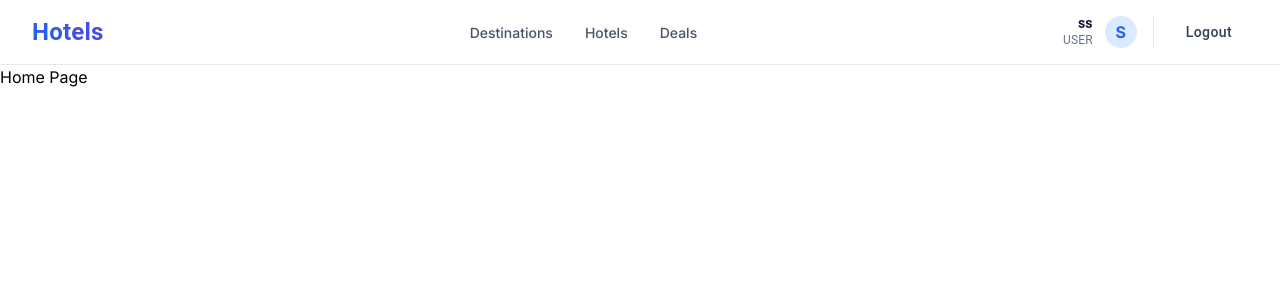
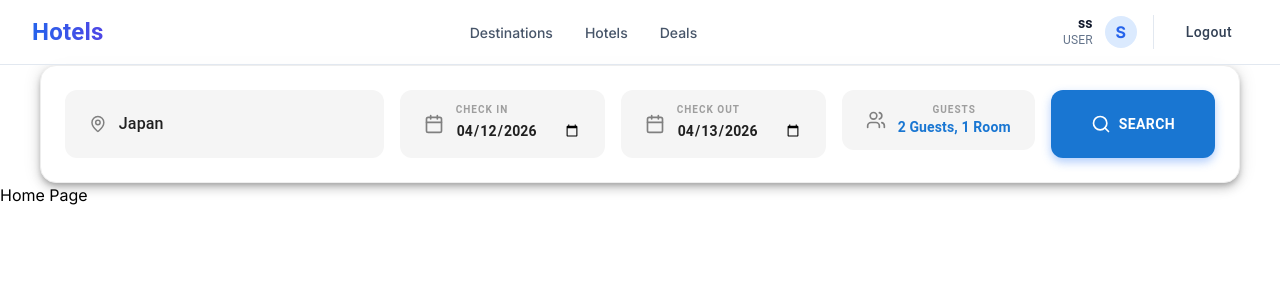
Before and after one commit to AhmadEleiwa/Travel-And-Accommadition-Booking-Platform, a React (Vite) app: page / in a window 1280 px wide. Shown: the top 300 px of the page. Built offline with nearby package versions, Linux system fonts and the light colour scheme.

Commit message:
Update App.tsx to user SearchBar componet - for routing testing

```diff
--- a/src/App.tsx
+++ b/src/App.tsx
@@ -6,6 +6,7 @@ import { AppRouter } from "./routes/router";
 import Navbar from "./layouts/Navbar/Navbar";
 import type { User } from "./features/auth";
 import { useState } from "react";
+import SearchBar from "./features/search/SearchBar";
 
 export default function App() {
   const [mockUser,setMockUser] = useState<User | null>({email:'ahmad@gmail.com', role:'USER', username:"ss", id:'s' })
@@ -13,6 +14,7 @@ export default function App() {
     // <h1>sdsd</h1>
     <BrowserRouter>
       <Navbar user={mockUser} onLogout={()=>{setMockUser(null)}} />
+        <SearchBar initialQuery="Japan" />
       <AppRouter />
     </BrowserRouter>
   );
```
